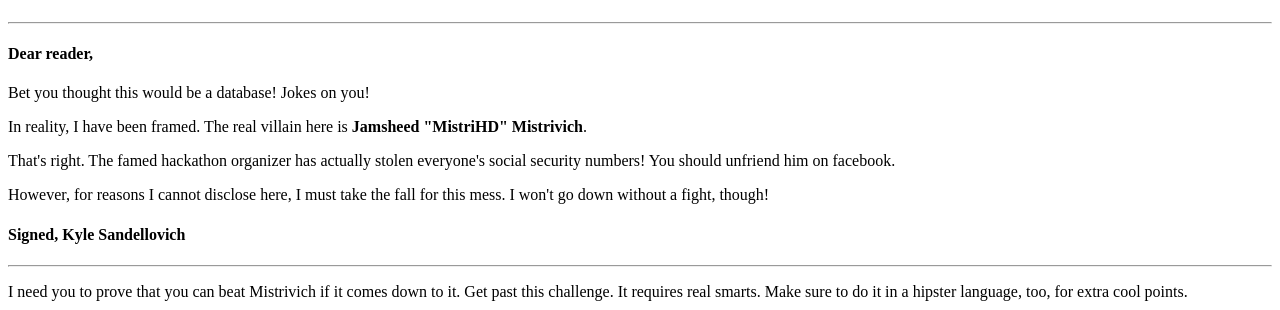
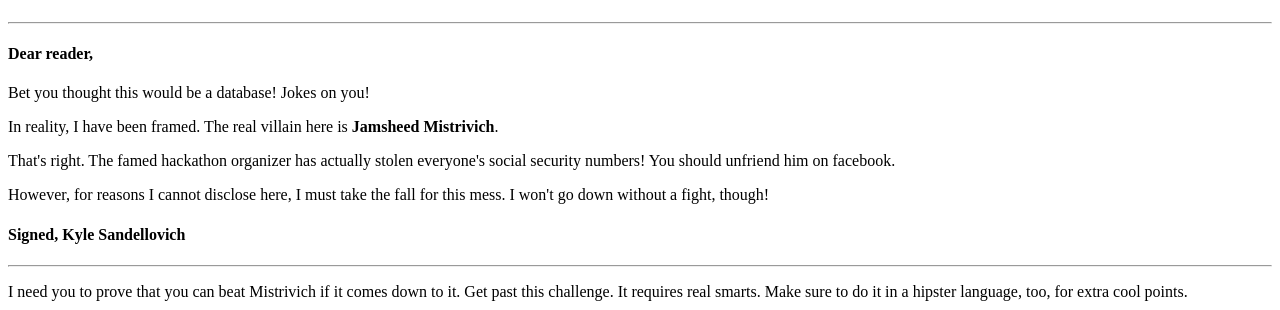
Before and after one commit to Danappelxx/ctf-2018, a Flask app: template part2/templates/database.html in a window 1280 px wide. Shown: the part 58-368 px from the top of the page. Run offline with Flask 2, Linux system fonts and the light colour scheme; the template is opened without the code that fills it, so the values that code supplies are empty.

Commit message:
Appease MistriHD

```diff
--- a/part2/templates/database.html
+++ b/part2/templates/database.html
@@ -6,7 +6,7 @@
 	<hr>
 		<h4>Dear reader,</h4>
 			<p>Bet you thought this would be a database! Jokes on you!</p>
-			<p>In reality, I have been framed. The real villain here is <strong>Jamsheed "MistriHD" Mistrivich</strong>.</p>
+			<p>In reality, I have been framed. The real villain here is <strong>Jamsheed Mistrivich</strong>.</p>
 			<p>That's right. The famed hackathon organizer has actually stolen everyone's social security numbers! You should unfriend him on facebook.</p>
 			<p>However, for reasons I cannot disclose here, I must take the fall for this mess. I won't go down without a fight, though!</p>
 		<h4>Signed, Kyle Sandellovich</h4>
```
